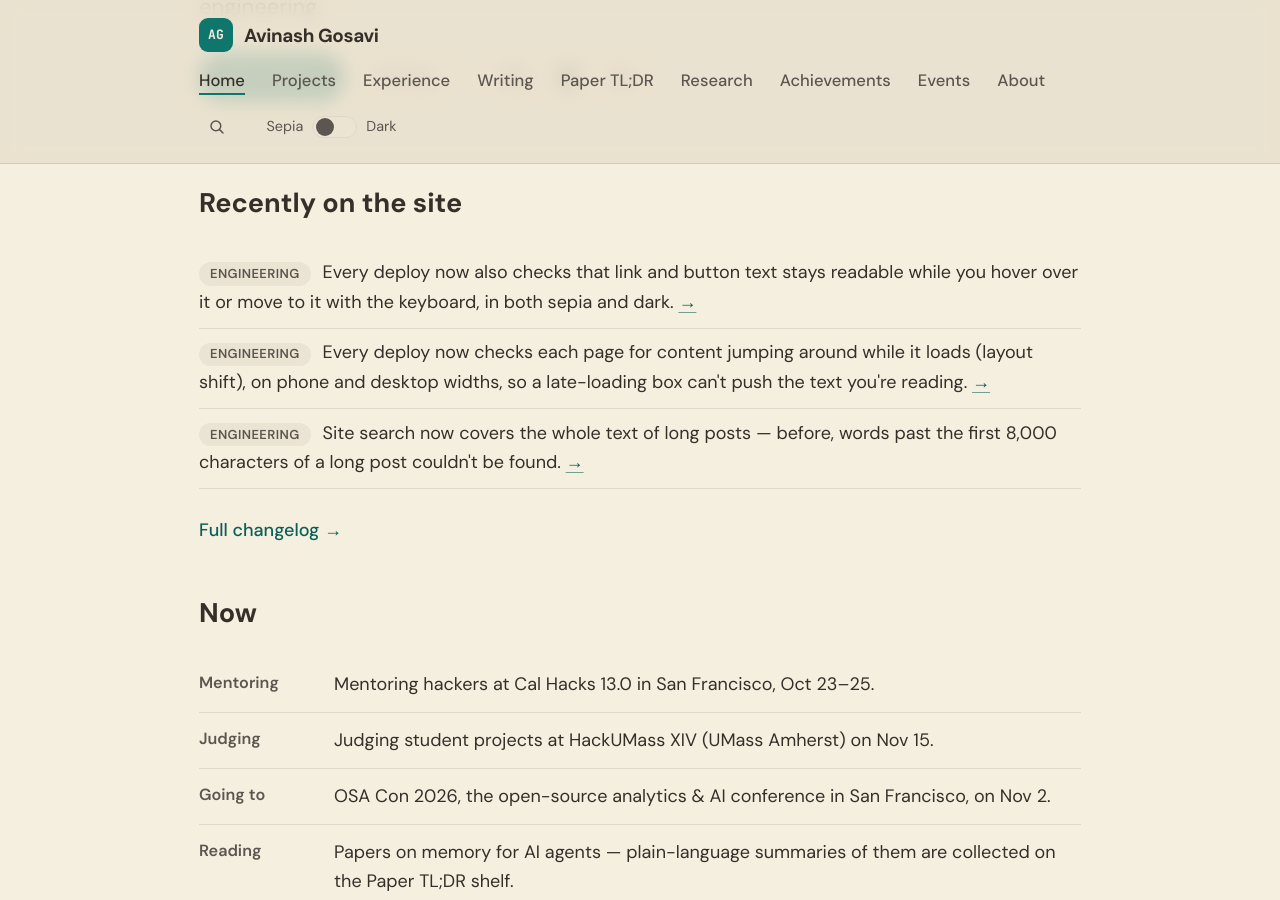
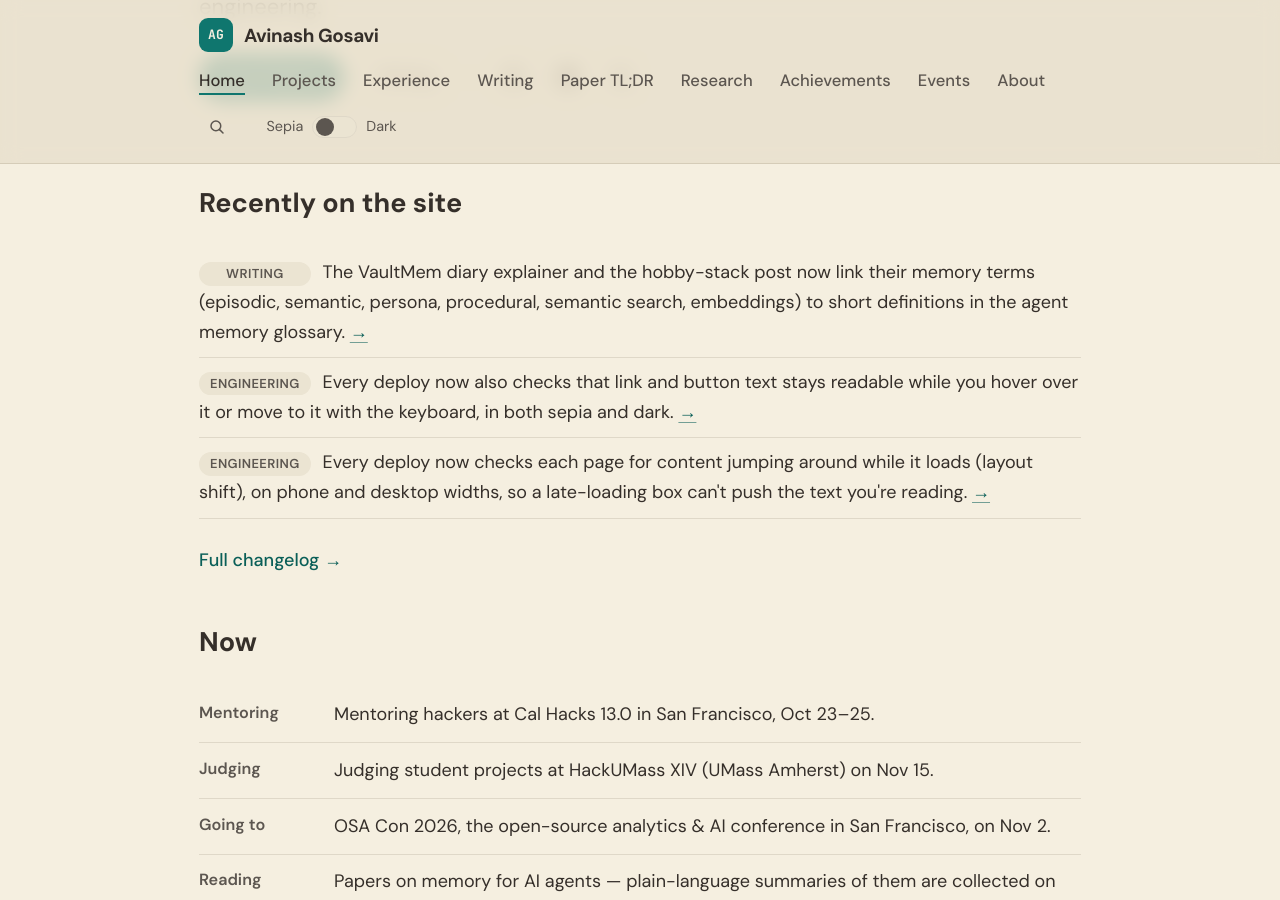
Before and after one commit to aag1091-alt/avinashgosavi.com, a Jekyll site: the page built from index.md, in a window 1280 px wide and 900 px high, scrolled down 554 px. Built offline with Jekyll 4.4.1, drawn with Linux system fonts in a browser that asks for light colours.

Commit message:
Cross-link memory terms in VaultMem diary and hobby-stack posts to the glossary
Co-Authored-By: Claude <noreply@anthropic.com>

```diff
--- a/_data/changelog.yml
+++ b/_data/changelog.yml
@@ -1,5 +1,9 @@
 # Public changelog shown on /changelog and (latest 3) on the homepage.
 # Newest first. desk: Writing | Design | Engineering
+- date: 2026-10-24
+  desk: Writing
+  text: The VaultMem diary explainer and the hobby-stack post now link their memory terms (episodic, semantic, persona, procedural, semantic search, embeddings) to short definitions in the agent memory glossary.
+  link: /post/vaultmem-your-ai-agent-shouldnt-read-your-diary/
 - date: 2026-10-24
   desk: Engineering
   text: Every deploy now also checks that link and button text stays readable while you hover over it or move to it with the keyboard, in both sepia and dark.
--- a/_posts/2026-03-28-vaultmem-your-ai-agent-shouldnt-read-your-diary.md
+++ b/_posts/2026-03-28-vaultmem-your-ai-agent-shouldnt-read-your-diary.md
@@ -73,7 +73,7 @@ The same principle applies to a therapist AI, a relationship coach, a financial
 
 The library handles the full memory lifecycle — not just encryption:
 
-- **Four memory types** auto-classified from content: episodic (events), semantic (facts), persona (preferences), procedural (how-tos)
+- **Four memory types** auto-classified from content: [episodic](/post/agent-memory-glossary/#episodic-memory) (events), [semantic](/post/agent-memory-glossary/#semantic-memory) (facts), [persona](/post/agent-memory-glossary/#persona-memory) (preferences), [procedural](/post/agent-memory-glossary/#procedural-memory) (how-tos)
 - **Smart retrieval** that surfaces recurring habits and patterns above one-off mentions — so "my morning coffee" surfaces a pattern summary, not just the last time you mentioned coffee
 - **Time-aware search** — ask "what was I doing last summer?" and it searches by when events actually happened, not when you typed them in
 - **Multi-modal** — photos, voice notes, PDFs ingested as encrypted memory atoms with EXIF dates and GPS stripped from metadata
```
Also changed, not shown: _posts/2026-04-12-hobby-project-stack.md (+2 -2 lines).
